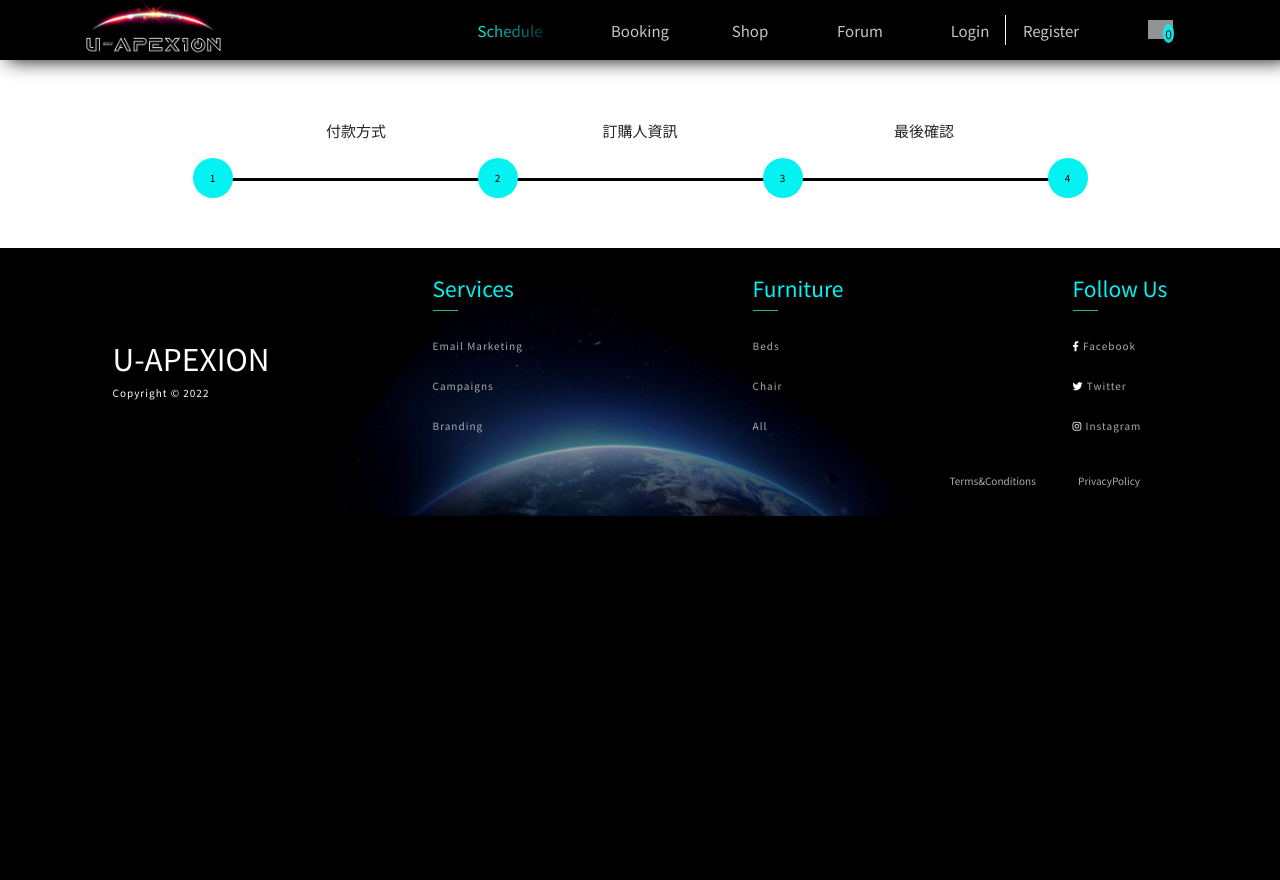
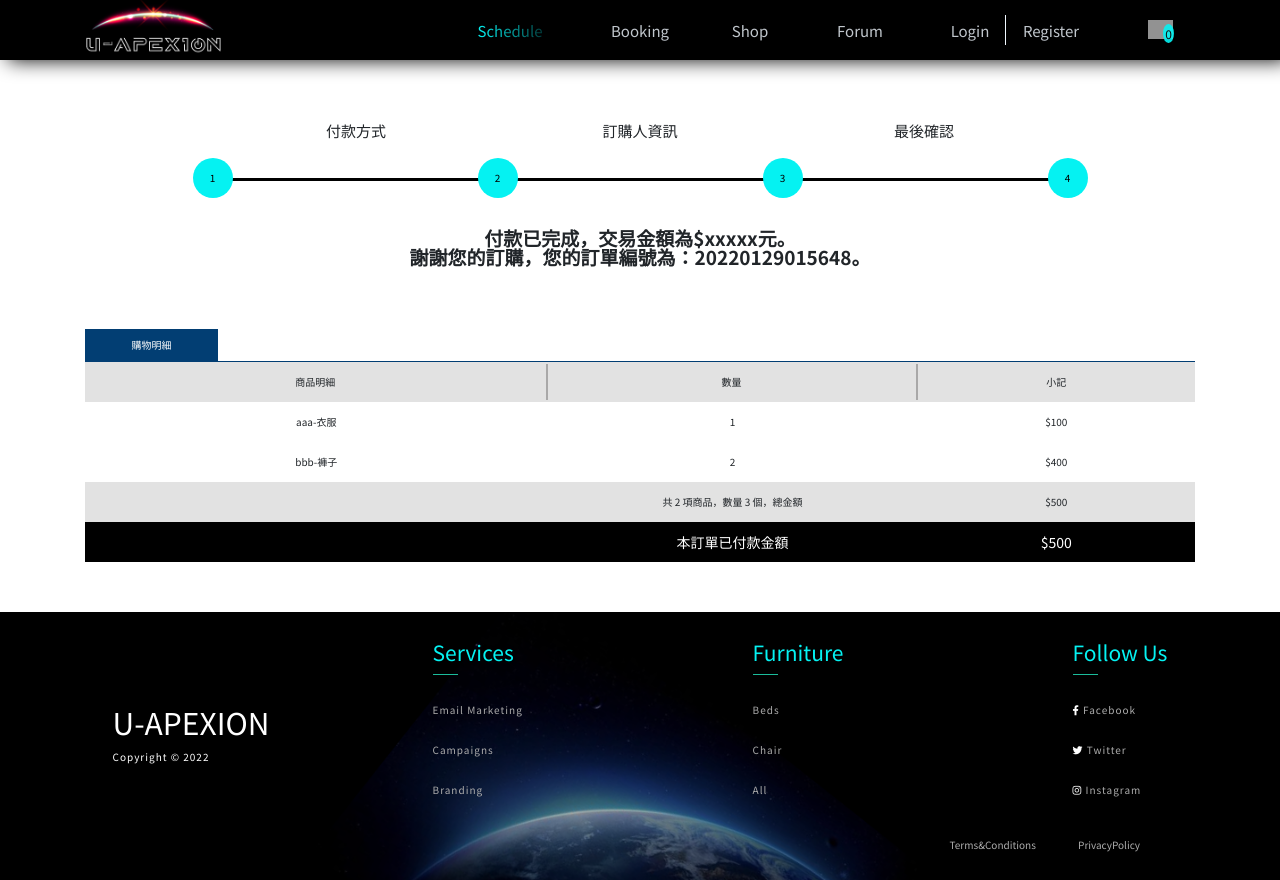
Before and after one commit to Jhih-Ting23472002/u-apexion-react, a React (Create React App) app: page /cart-complete in a window 1280 px wide. Before the commit the page ends 800 px from the top, so only its background shows below. Built offline with nearby package versions, Linux system fonts and the light colour scheme; grey boxes are pictures that could not be loaded.

Commit message:
第5頁快切完了

```diff
--- a/src/pages/Cart/CardComplete.css
+++ b/src/pages/Cart/CardComplete.css
@@ -2,3 +2,62 @@
     background-color: #05f2f2;
     color: #000;
 }
+.deal-receipt{
+    font-weight: bold;
+    flex-direction: column;
+
+}
+
+.deal-receipt-title{
+    background-color: #E2E2E2;
+    height: 40px;
+}
+
+.payed-list-detail-head{
+    border-bottom: 1px solid #023e73;
+}
+
+.quantity-detail-border-right{
+    border-right: 2px solid #A9A8A8;
+    padding: 13px 0;
+}
+
+.product-trip-custom{
+    height: 40px;
+}
+.remind-money{
+    background-color: #E2E2E2;
+    height: 40px;
+}
+.remind-money-again{
+    background-color: #000;
+    color: #fff;
+    font-size: 1.4rem;
+    height: 40px;
+}
+
+@media screen and (min-width: 375px){
+    .deal-receipt{
+        font-size: 1rem;
+    }
+}
+@media screen and (min-width: 576px){
+    .deal-receipt{
+        font-size: 1.2rem;
+    }
+}
+@media screen and (min-width: 768px){
+    .deal-receipt{
+        font-size: 1.5rem;
+    }
+}
+@media screen and (min-width: 992px){
+    .deal-receipt{
+        font-size: 1.7rem;
+    }
+}
+@media screen and (min-width: 1200px){
+    .deal-receipt{
+        font-size: 1.9rem;
+    }
+}
--- a/src/pages/Cart/CardComplete.js
+++ b/src/pages/Cart/CardComplete.js
@@ -26,6 +26,58 @@ const CardComplete = () => {
               4
             </div>
           </div>
+          <div className="cart d-flex justify-content-center py-5 total-price-text deal-receipt">
+            <p>付款已完成，交易金額為$xxxxx元。</p>
+            <p>謝謝您的訂購，您的訂單編號為：20220129015648。</p>
+          </div>
+
+          {/* 購物明細 */}
+          <div className="cart-list">
+            <div className="payed-list-detail-head">
+              <div className="list-detail-text">購物明細</div>
+            </div>
+
+            {/* 商品明細 */}
+            <div className="deal-receipt-content d-flex flex-column">
+              <div className="deal-receipt-title d-flex align-items-center">
+                <div className="col-5 text-center quantity-detail-border-right">
+                  商品明細
+                </div>
+                <div className="col-4 text-center quantity-detail-border-right">
+                  數量
+                </div>
+                <div className="col-3 text-center">小記</div>
+              </div>
+
+              {/* aaa-衣服 bbb-褲子 */}
+              <div className="product-trip-custom d-flex align-items-center">
+                <div className="col-5 text-center">aaa-衣服</div>
+                <div className="col-4 text-center">1</div>
+                <div className="col-3 text-center">$100</div>
+              </div>
+              <div className="product-trip-custom d-flex align-items-center">
+                <div className="col-5 text-center">bbb-褲子</div>
+                <div className="col-4 text-center">2</div>
+                <div className="col-3 text-center">$400</div>
+              </div>
+
+              {/* 共 2 項商品，數量 3 個，總金額$500  */}
+              <div className="remind-money d-flex align-items-center">
+                <div className="col-5"></div>
+                <div className="col-4 text-center">
+                  共 2 項商品，數量 3 個，總金額
+                </div>
+                <div className="col-3 text-center">$500</div>
+              </div>
+
+              {/* 本訂單已付款金額$500 */}
+              <div className="remind-money-again d-flex align-items-center">
+                <div className="col-5"></div>
+                <div className="col-4 text-center">本訂單已付款金額</div>
+                <div className="col-3 text-center">$500</div>
+              </div>
+            </div>
+          </div>
         </div>
       </div>
     </>
```
